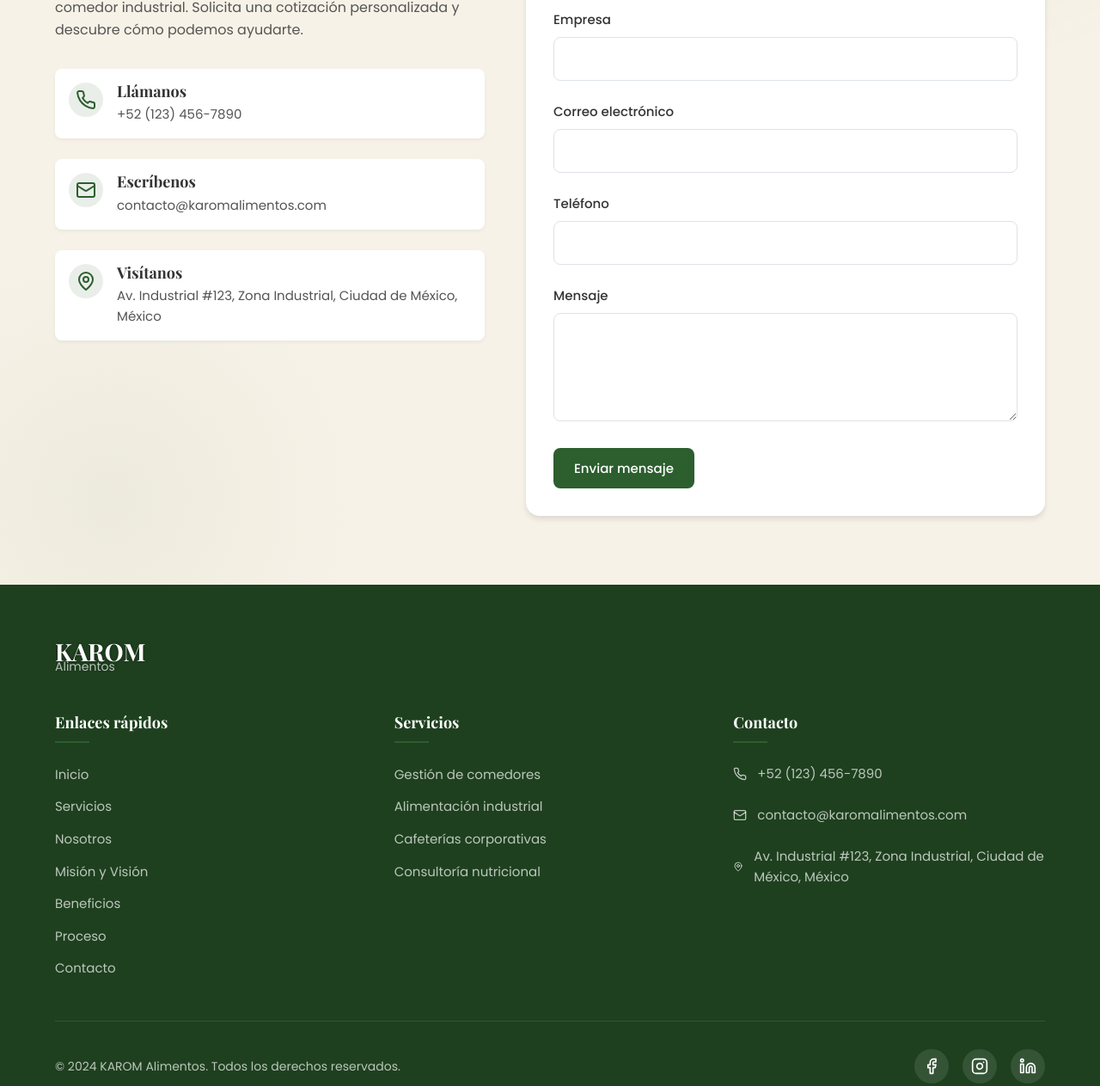
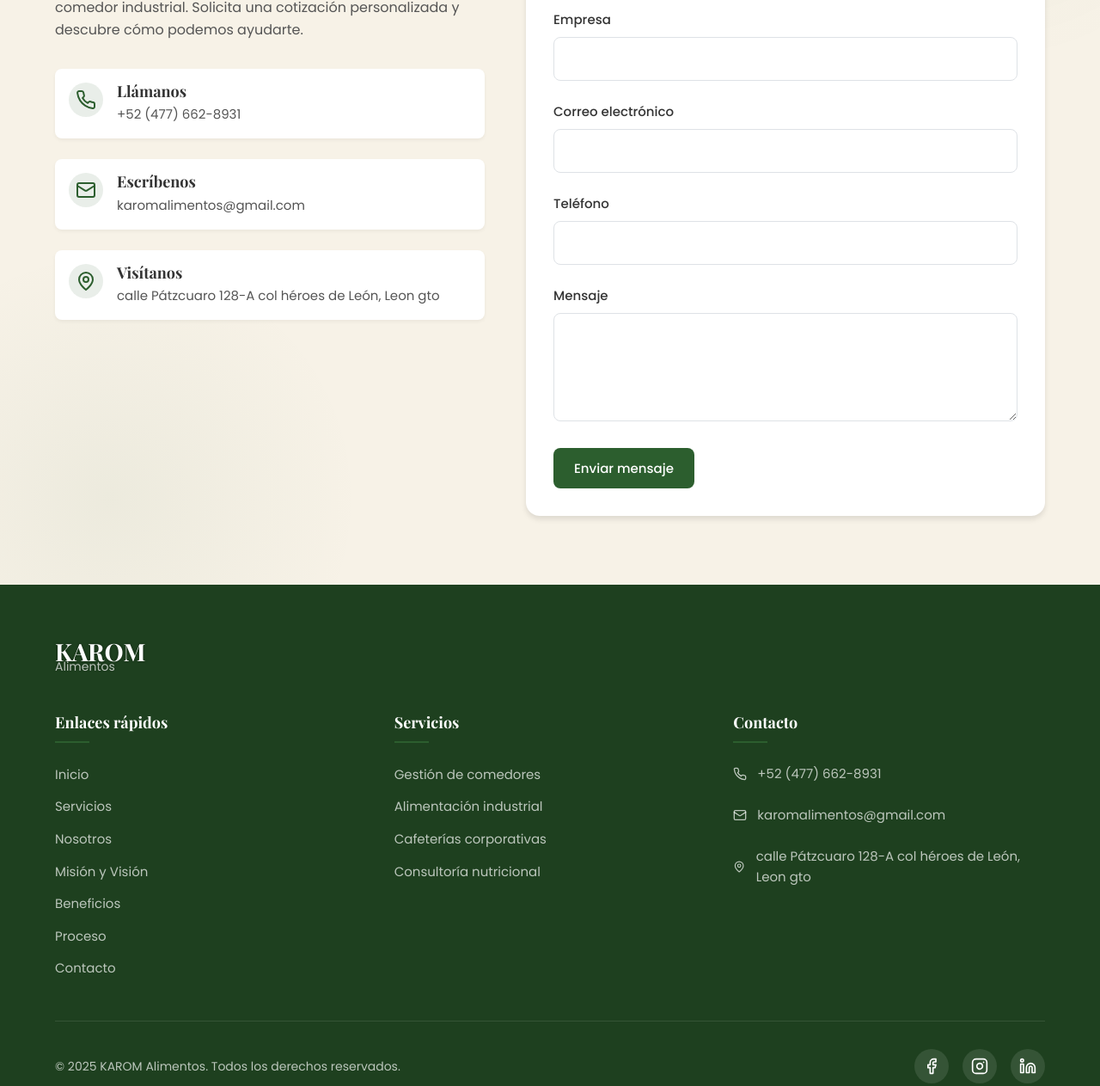
Before and after one commit to papitodani1/Opcion4, a plain HTML site: page index.html in a window 1280 px wide. Shown: the part 7022-8285 px from the top of the page at 86% size. Drawn offline with nearby package versions, Linux system fonts and the light colour scheme.

Commit message:
Update index.html

```diff
--- a/index.html
+++ b/index.html
@@ -457,35 +457,35 @@
 
                         <div class="contact-methods">
                             <div class="contact-method">
-                                <a href="tel:+521234567890" class="contact-action-btn">
+                                <a href="tel:+524776628931" class="contact-action-btn">
                                     <div class="method-icon">
                                         <svg xmlns="http://www.w3.org/2000/svg" width="24" height="24" viewBox="0 0 24 24" fill="none" stroke="currentColor" stroke-width="2" stroke-linecap="round" stroke-linejoin="round"><path d="M22 16.92v3a2 2 0 0 1-2.18 2 19.79 19.79 0 0 1-8.63-3.07 19.5 19.5 0 0 1-6-6 19.79 19.79 0 0 1-3.07-8.67A2 2 0 0 1 4.11 2h3a2 2 0 0 1 2 1.72 12.84 12.84 0 0 0 .7 2.81 2 2 0 0 1-.45 2.11L8.09 9.91a16 16 0 0 0 6 6l1.27-1.27a2 2 0 0 1 2.11-.45 12.84 12.84 0 0 0 2.81.7A2 2 0 0 1 22 16.92z"></path></svg>
                                     </div>
                                     <div class="method-details">
                                         <h3>Llámanos</h3>
-                                        <p>+52 (123) 456-7890</p>
+                                        <p>+52 (477) 662-8931</p>
                                     </div>
                                 </a>
                             </div>
                             <div class="contact-method">
-                                <a href="mailto:contacto@karomalimentos.com" class="contact-action-btn">
+                                <a href="mailto:karomalimentos@gmail.com" class="contact-action-btn">
                                     <div class="method-icon">
                                         <svg xmlns="http://www.w3.org/2000/svg" width="24" height="24" viewBox="0 0 24 24" fill="none" stroke="currentColor" stroke-width="2" stroke-linecap="round" stroke-linejoin="round"><rect x="2" y="4" width="20" height="16" rx="2"></rect><path d="m22 7-8.97 5.7a1.94 1.94 0 0 1-2.06 0L2 7"></path></svg>
                                     </div>
                                     <div class="method-details">
                                         <h3>Escríbenos</h3>
-                                        <p>contacto@karomalimentos.com</p>
+                                        <p>karomalimentos@gmail.com</p>
                                     </div>
                                 </a>
                             </div>
                             <div class="contact-method">
-                                <a href="https://maps.google.com/?q=Av.+Industrial+123,+Zona+Industrial,+Ciudad+de+México,+México" target="_blank" class="contact-action-btn">
+                                <a href="https://maps.google.com/?q=Héroes de Patzcuaro 121A Héroes de león, 37544 León de los Aldama, Gto." target="_blank" class="contact-action-btn">
                                     <div class="method-icon">
                                         <svg xmlns="http://www.w3.org/2000/svg" width="24" height="24" viewBox="0 0 24 24" fill="none" stroke="currentColor" stroke-width="2" stroke-linecap="round" stroke-linejoin="round"><path d="M20 10c0 6-8 12-8 12s-8-6-8-12a8 8 0 0 1 16 0Z"></path><circle cx="12" cy="10" r="3"></circle></svg>
                                     </div>
                                     <div class="method-details">
                                         <h3>Visítanos</h3>
-                                        <p>Av. Industrial #123, Zona Industrial, Ciudad de México, México</p>
+                                        <p>calle Pátzcuaro 128-A col héroes de León, Leon gto</p>
                                     </div>
                                 </a>
                             </div>
@@ -568,21 +568,21 @@
                         <h3>Contacto</h3>
                         <ul class="footer-contact">
                             <li>
-                                <a href="tel:+521234567890">
+                                <a href="tel:+524776628931">
                                     <svg xmlns="http://www.w3.org/2000/svg" width="16" height="16" viewBox="0 0 24 24" fill="none" stroke="currentColor" stroke-width="2" stroke-linecap="round" stroke-linejoin="round"><path d="M22 16.92v3a2 2 0 0 1-2.18 2 19.79 19.79 0 0 1-8.63-3.07 19.5 19.5 0 0 1-6-6 19.79 19.79 0 0 1-3.07-8.67A2 2 0 0 1 4.11 2h3a2 2 0 0 1 2 1.72 12.84 12.84 0 0 0 .7 2.81 2 2 0 0 1-.45 2.11L8.09 9.91a16 16 0 0 0 6 6l1.27-1.27a2 2 0 0 1 2.11-.45 12.84 12.84 0 0 0 2.81.7A2 2 0 0 1 22 16.92z"></path></svg>
-                                    <span>+52 (123) 456-7890</span>
+                                    <span>+52 (477) 662-8931</span>
                                 </a>
                             </li>
                             <li>
-                                <a href="mailto:angeldanielnavarro54@gmail.com">
+                                <a href="mailto:karomalimentos@gmail.com">
                                     <svg xmlns="http://www.w3.org/2000/svg" width="16" height="16" viewBox="0 0 24 24" fill="none" stroke="currentColor" stroke-width="2" stroke-linecap="round" stroke-linejoin="round"><rect x="2" y="4" width="20" height="16" rx="2"></rect><path d="m22 7-8.97 5.7a1.94 1.94 0 0 1-2.06 0L2 7"></path></svg>
-                                    <span>contacto@karomalimentos.com</span>
+                                    <span>karomalimentos@gmail.com</span>
                                 </a>
                             </li>
                             <li>
-                                <a href="https://maps.google.com/?q=Av.+Industrial+123,+Zona+Industrial,+Ciudad+de+México,+México" target="_blank">
+                                <a href="https://maps.google.com/?q=Héroes de Patzcuaro 121A Héroes de león, 37544 León de los Aldama, Gto." target="_blank">
                                     <svg xmlns="http://www.w3.org/2000/svg" width="16" height="16" viewBox="0 0 24 24" fill="none" stroke="currentColor" stroke-width="2" stroke-linecap="round" stroke-linejoin="round"><path d="M20 10c0 6-8 12-8 12s-8-6-8-12a8 8 0 0 1 16 0Z"></path><circle cx="12" cy="10" r="3"></circle></svg>
-                                    <span>Av. Industrial #123, Zona Industrial, Ciudad de México, México</span>
+                                    <span>calle Pátzcuaro 128-A col héroes de León, Leon gto</span>
                                 </a>
                             </li>
                         </ul>
@@ -591,7 +591,7 @@
             </div>
             <div class="footer-bottom">
                 <div class="copyright">
-                    <p>&copy; 2024 KAROM Alimentos. Todos los derechos reservados.</p>
+                    <p>&copy; 2025 KAROM Alimentos. Todos los derechos reservados.</p>
                 </div>
                 <div class="social-links">
                     <a href="#" class="social-link">
```
